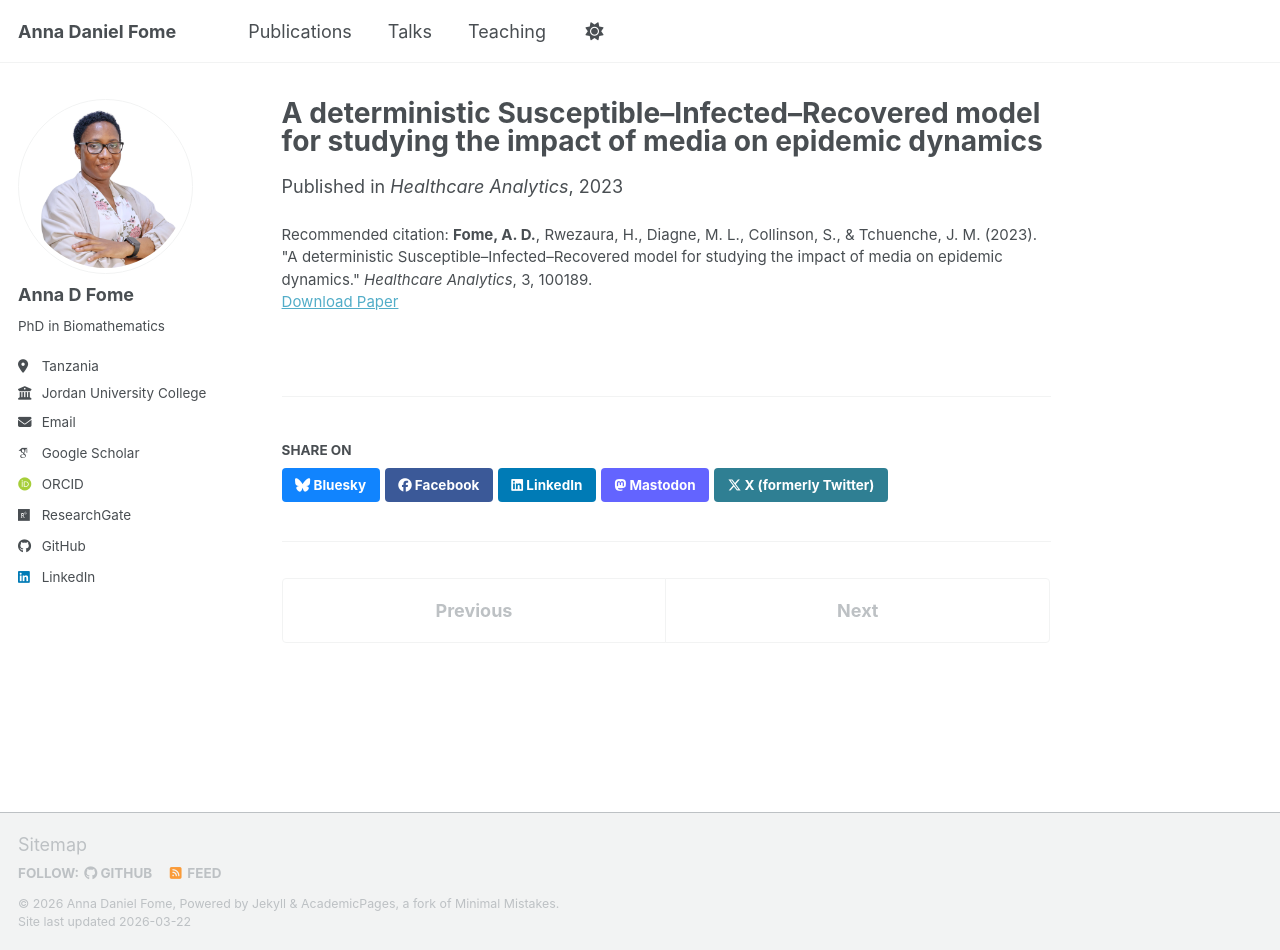
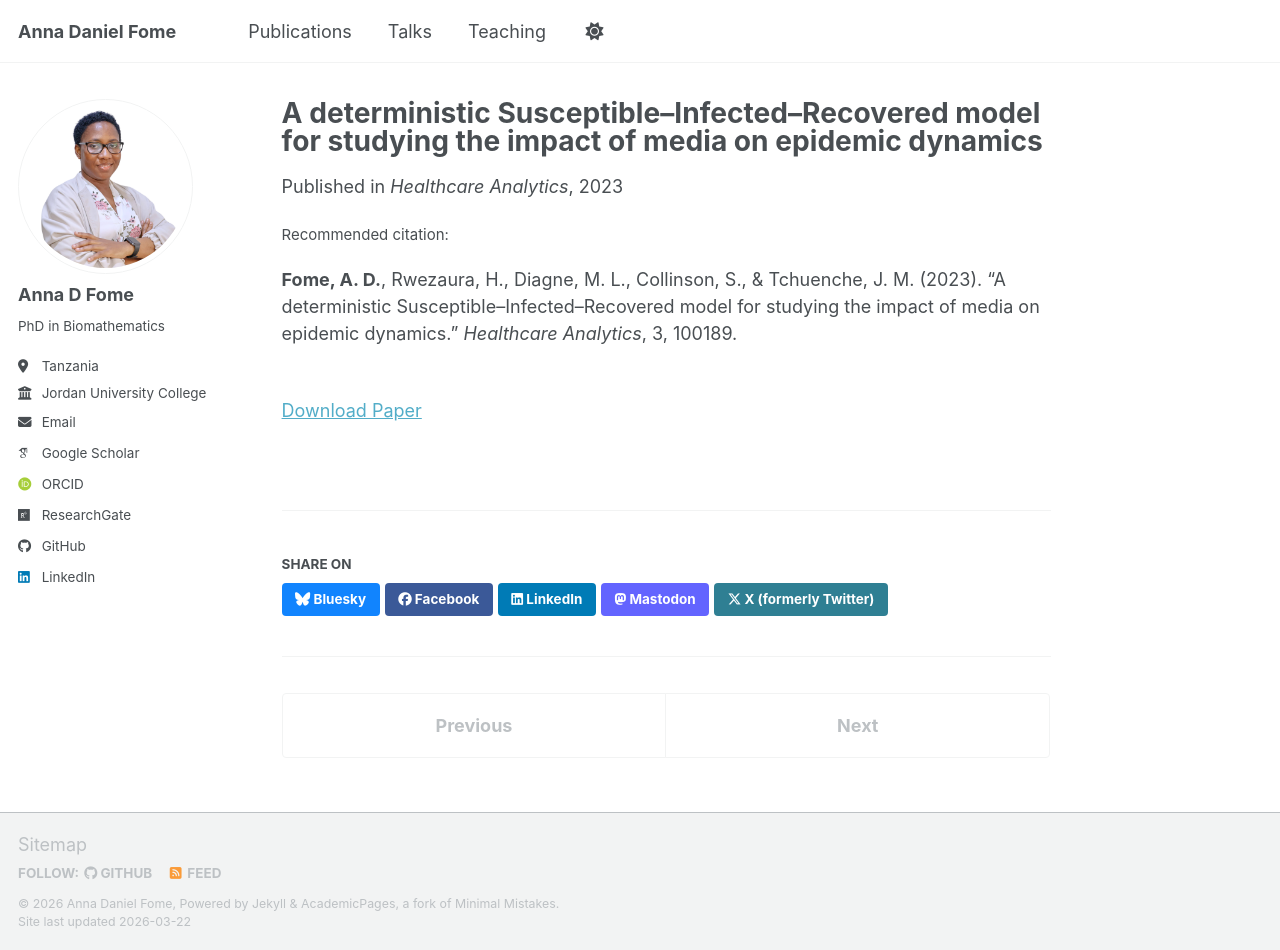
Before and after one commit to FomeA/FomeA.github.io, a Jekyll site: the page built from _publications/2023-01-01-media-sir-model.md, in a window 1280 px wide and 950 px high. Built offline with Jekyll 4.4.1, drawn with Linux system fonts in a browser that asks for light colours; some web fonts are replaced; a script bundle is joined from its source files by our own code; library files that are not in the unit come from our copies.

Commit message:
Update single.html

```diff
--- a/_layouts/single.html
+++ b/_layouts/single.html
@@ -47,7 +47,7 @@
       <section class="page__content" itemprop="text">
         {{ content }}
 
-        {% assign citation_text = page.citation | replace: "Fome, A. D.", "<strong>Fome, A. D.</strong>" %}
+        {% assign citation_text = page.citation| replace: "Fome, A. D.", "**Fome, A. D.**"| markdownify %}
         {% if page.citation and page.paperurl and page.slidesurl and page.bibtexurl %}
           <p style="font-size: smaller">Recommended citation: {{ citation_text }}<br /><a href="{{ page.paperurl }}">Download Paper</a> | <a href="{{ page.slidesurl }}">Download Slides</a> | <a href="{{ page.bibtexurl }}">Download Bibtex</a></p>
         {% elsif page.citation and page.paperurl and page.slidesurl %}
```
